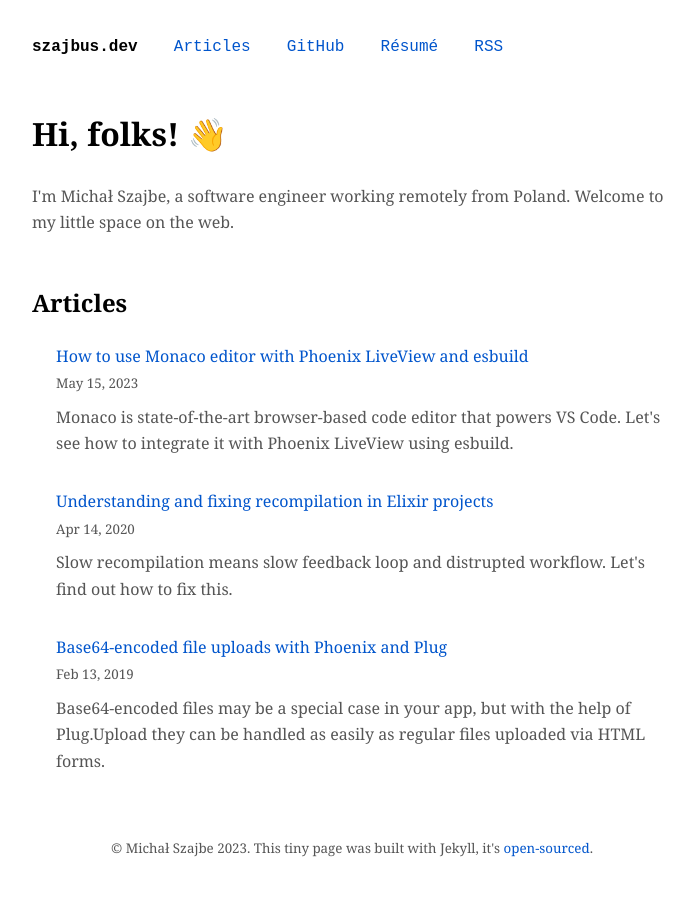
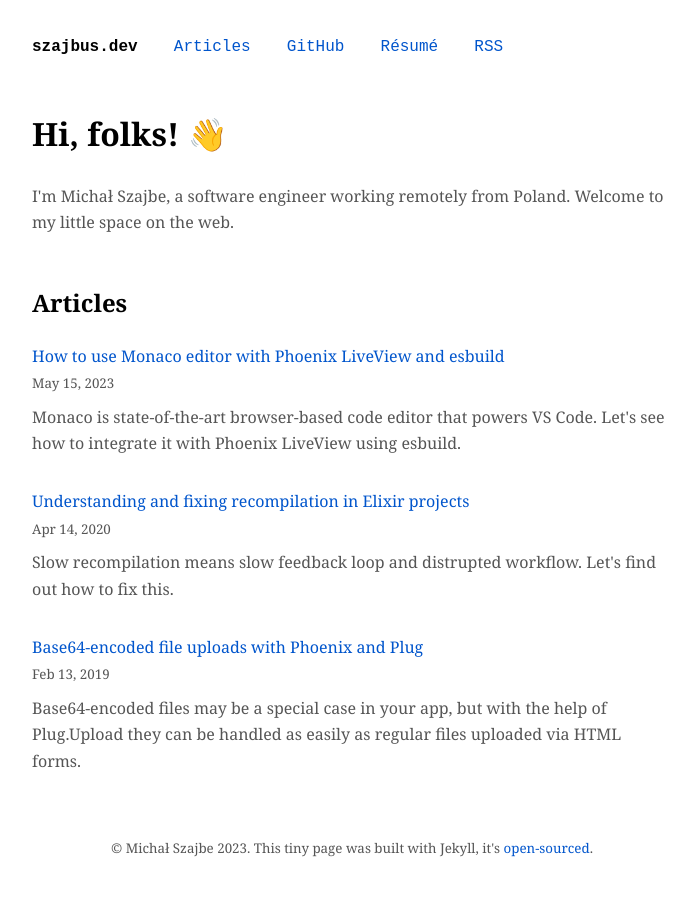
Before and after one commit to szajbus/szajbus.github.io, a Jekyll site: the page built from index.html, in a window 1280 px wide. Shown: the whole page, without its empty margins (288-983 px from the left). Built offline with Jekyll 4.4.1, drawn with Linux system fonts in a browser that asks for light colours; emoji names are drawn with the system emoji font.

Commit message:
Fix list padding

```diff
--- a/_sass/style.scss
+++ b/_sass/style.scss
@@ -156,12 +156,11 @@
 
 ol {
   list-style: decimal;
-  padding-left: 24px;
 }
 
 ul {
   list-style: disc;
-  padding-left: 24px;
+  padding-left: 0;
 }
 
 ul.articles {
@@ -181,6 +180,18 @@
     p {
       margin-top: 0.5rem;
     }
+  }
+}
+
+article {
+  ol {
+    list-style: decimal;
+    padding-left: 24px;
+  }
+
+  ul {
+    list-style: disc;
+    padding-left: 24px;
   }
 }
 
```
